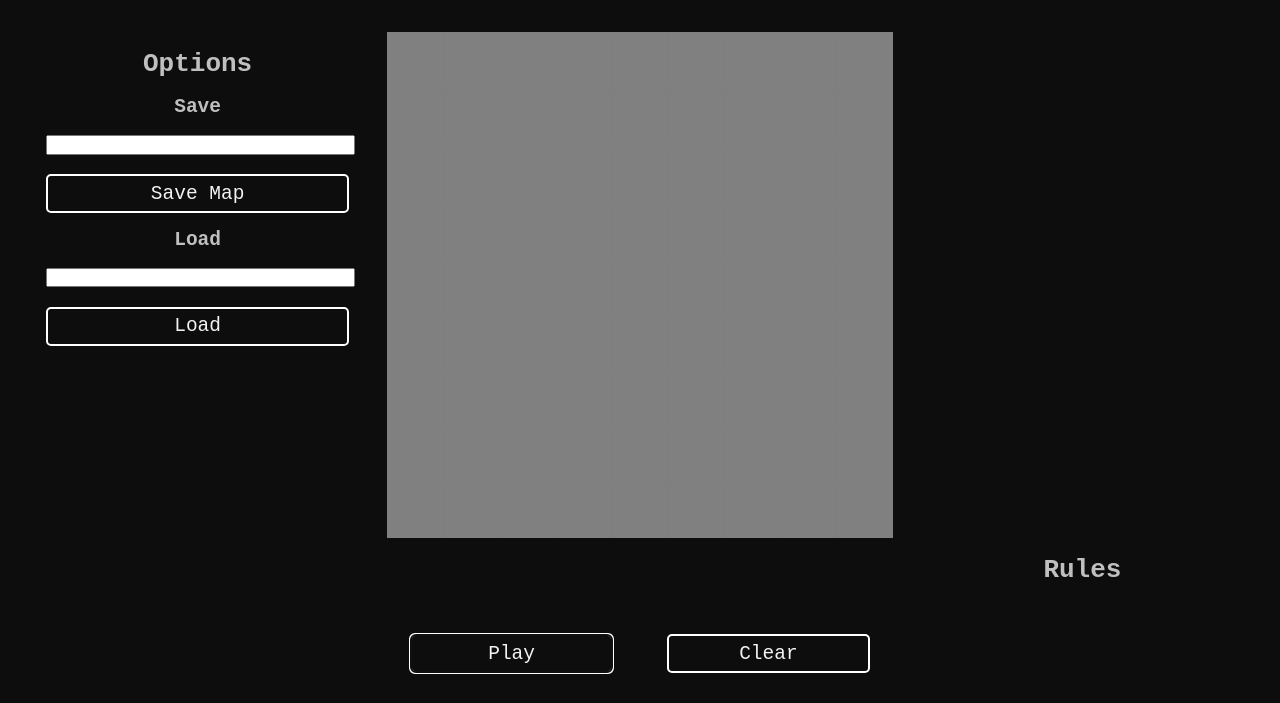
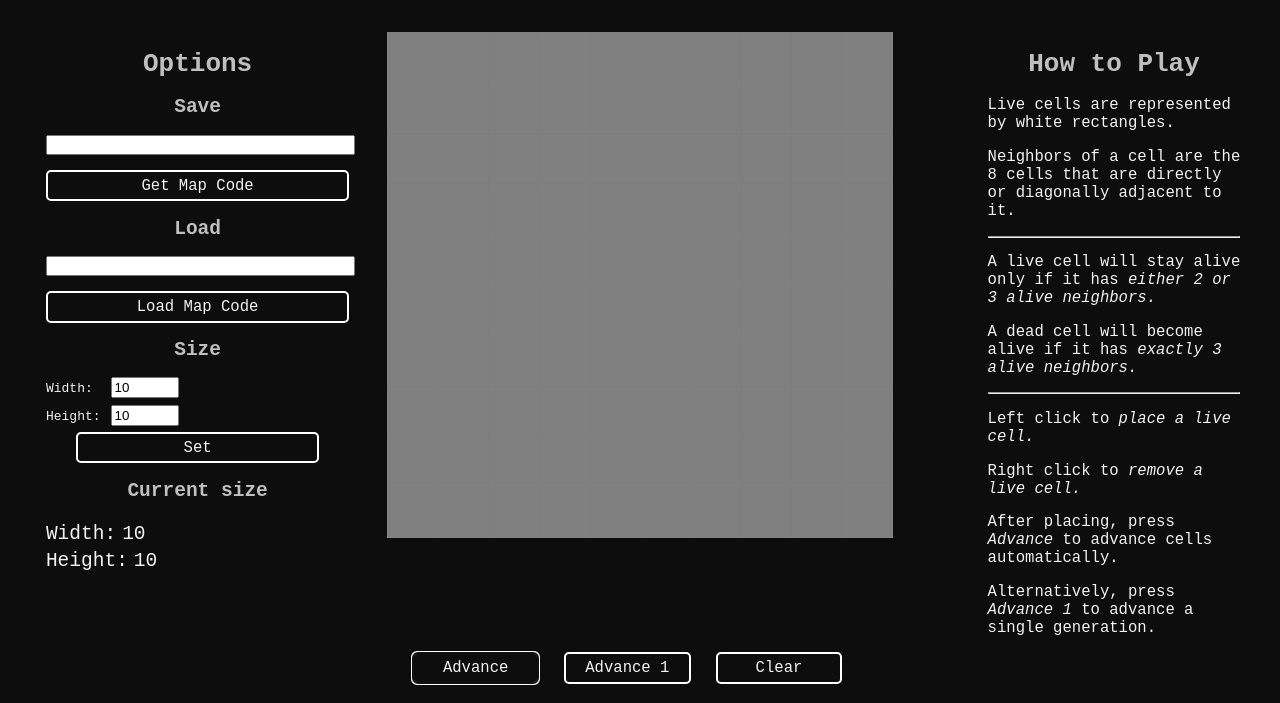
Before and after one commit to Asha20/game-of-life, a plain HTML site: page index.html in a window 1280 px wide. Shown: the part 97-800 px from the top of the page. Drawn offline with Linux system fonts and the light colour scheme.

Commit message:
Added field resizing and game rules

```diff
--- a/game_of_life.js
+++ b/game_of_life.js
@@ -4,6 +4,9 @@ var symbolMap = {
 }
 
 function generateEmptyMap(width, height) {
+    width = width > maxSize ? maxSize : width;
+    height = height > maxSize ? maxSize : height;
+
     var result = "";
     for (var y = 0; y < (height || width); y++) {
         var row = "";
@@ -76,8 +79,8 @@ Cell.prototype.update = function() {
 }
 
 function Grid(map) {
-    this.width = map.indexOf(",") - 1;
-    this.height = (map.match(/,/g) || []).length;
+    this.width = map.indexOf(",");
+    this.height = map.match(/,/g).length + 1;
     this.map = this.loadMap(map);
 }
 
@@ -110,10 +113,12 @@ Grid.prototype.validateLoadString = function(str) {
 
 Grid.prototype.loadMap = function(map) {
     if (!this.validateLoadString(map)) {
-        console.log("Didn't load invalid string.");
-        return;
+        map = generateEmptyMap(this.width, this.height);
     }
     map = map.split(",");
+
+    this.width = map[0].length;
+    this.height = map.length;
 
     var result = [];
 
@@ -189,25 +194,23 @@ Grid.prototype.stringify = function() {
     return result.slice(0, result.length - 1);
 }
 
-var bigMap = generateEmptyMap(50, 50);
-bigMap[25][25] = "o";
-bigMap[24][25] = "o";
-bigMap[24][26] = "o";
-bigMap[25][24] = "o";
-bigMap[26][25] = "o";
-
 var gridObject = new Grid(generateEmptyMap(10));
 var canvasCells = getElementByClass("canvas-cells");
 var canvasAdd = getElementByClass("canvas-add");
-var playButton = getElementByClass("button-play");
+var advanceButton = getElementByClass("button-advance");
+var advanceOnceButton = getElementByClass("button-advance-once");
 var clearButton = getElementByClass("button-clear");
 var saveButton = getElementByClass("button-save");
 var loadButton = getElementByClass("button-load");
+var setSizeButton = getElementByClass("button-set-size");
+var currentWidth = getElementByClass("current-width");
+var currentHeight = getElementByClass("current-height");
 var mode = "add";
+var maxSize = 100;
 
 function setMode(newMode) {
     if (mode == "evolve") {
-        clearInterval(playButton.interval);
+        clearInterval(advanceButton.interval);
     }
 
     mode = newMode;
@@ -234,7 +237,7 @@ function drawAddBox(event) {
     ctx.fillRect(drawX, drawY, gridObject.cellWidth, gridObject.cellHeight);
 }
 
-playButton.addEventListener("click", function(event) {
+advanceButton.addEventListener("click", function(event) {
     if (mode == "evolve") {
         setMode("add");
         this.innerHTML = "Play";
@@ -247,12 +250,19 @@ playButton.addEventListener("click", function(event) {
     setMode("evolve");
 });
 
+advanceOnceButton.addEventListener("click", function(event) {
+    if (mode == "add") {
+        gridObject.update();
+    }
+});
+
 canvasAdd.addEventListener('contextmenu', function(evt) {
   evt.preventDefault();
 }, false);
 
 canvasAdd.addEventListener("mousedown", function(event) {
     if (mode == "evolve") {
+        window.alert("Press Stop to be able to place again!");
         return;
     }
 
@@ -279,6 +289,24 @@ saveButton.addEventListener("click", function(event) {
 
 loadButton.addEventListener("click", function(event) {
     var textLoad = getElementByClass("text-load");
+    if (!textLoad.value) {
+        return;
+    }
+
     gridObject.map = gridObject.loadMap(textLoad.value);
     gridObject.draw();
 });
+
+setSizeButton.addEventListener("click", function(event) {
+    var width = getElementByClass("text-width").value;
+    var height = getElementByClass("text-height").value;
+    if (width <= 0 || height <= 0) {
+        window.alert("Invalid size!");
+        return;
+    }
+
+    gridObject = new Grid(generateEmptyMap(width, height));
+    gridObject.draw();
+    currentWidth.innerHTML = width;
+    currentHeight.innerHTML = height;
+})
--- a/index.css
+++ b/index.css
@@ -3,7 +3,7 @@ html, body {
 	background-color: rgb(13, 13, 13);
 }
 
-h1, h2, h3, h4, h5, h6, p, button {
+h1, h2, h3, h4, h5, h6, p, button, span {
 	font-family: monospace;
 }
 
@@ -11,12 +11,16 @@ h1, h2, h3, h4, h5, h6 {
 	color: rgb(191, 191, 191);
 }
 
-h1, h2 {
+h1, h2, h3 {
 	text-align: center;
 }
 
+p, span {
+	color: rgb(242, 242, 242);
+}
+
 p {
-	color: rgb(242, 242, 242);
+	font-size: 1.2em;
 }
 
 button {
@@ -25,7 +29,7 @@ button {
 	height: 2em;
 	background-color: transparent;
 	color: rgb(242, 242, 242);
-	font-size: 1.5em;
+	font-size: 1.2em;
 	box-sizing: border-box;
 }
 
@@ -44,6 +48,28 @@ button:hover {
 	margin: auto;
 }
 
+.container-size, .container-current-size {
+	width: 80%;
+	margin: auto;
+}
+
+.container-size span, .container-size input {
+	display: inline-block;
+	width: 20%;
+}
+
+.container-current-size {
+	font-size: 1.5em;
+}
+
+.container-size input {
+	margin-bottom: 0.5em;
+}
+
+.button-set-size {
+	width: 100%;
+}
+
 .container-button + .container-button {
 	margin-top: 1em;
 }
@@ -51,17 +77,14 @@ button:hover {
 .play {
 	clear: both;
 	width: 40%;
-	padding-top: 2em;
 	text-align: center;
 	margin: auto;
 }
 
-.button-play, .button-clear {
-	width: 40%;
-}
-
-.button-play {
-	margin-right: 10%;
+.button-advance, .button-advance-once, .button-clear {
+	float: left;
+	margin-left: 5%;
+	width: 25%;
 }
 
 .text-save, .text-load {
@@ -102,13 +125,13 @@ button:hover {
 	z-index: 1;
 }
 
-.presets {
+.options {
 	width: 30%;
 	float: left;
 }
 
 .rules {
-	width: 30%;
+	max-width: 25%;
 	float: right;
 }
 
--- a/index.html
+++ b/index.html
@@ -10,19 +10,42 @@
       <h1 class="title">The Game of Life</h1>
     </div>
 
-    <div class="presets">
+    <div class="options">
       <h1>Options</h1>
 
       <h2>Save</h2>
       <div class="container container-button">
         <textarea class="text-save"></textarea>
-        <button class="button-save">Save Map</button>
+        <button class="button-save">Get Map Code</button>
       </div>
 
       <h2>Load</h2>
       <div class="container container-button">
         <textarea class="text-load"></textarea>
-        <button class="button-load">Load</button>
+        <button class="button-load">Load Map Code</button>
+      </div>
+
+      <h2>Size</h2>
+      <div class="container container-size">
+        <span>Width:</span>
+        <input type="number" class="text-width" value="10">
+        <br>
+        <span>Height:</span>
+        <input type="number" class="text-height" value="10">
+        <br>
+        <div class="container container-button">
+          <button class="button-set-size">Set</button>
+        </div>
+      </div>
+
+      <h2>Current size</h2>
+      <div class="container container-current-size">
+        <span>Width:</span>
+        <span class="current-width">10</span>
+        <br>
+        <span>Height:</span>
+        <span class="current-height">10</span>
+      </div>
       </div>
 
     </div>
@@ -33,11 +56,24 @@
     </div>
 
     <div class="rules">
-      <h1>Rules</h1>
+      <h1>How to Play</h1>
+      <div class="container container-button">
+        <p>Live cells are represented by white rectangles.</p>
+        <p>Neighbors of a cell are the 8 cells that are directly or diagonally adjacent to it.</p>
+        <hr>
+        <p>A live cell will stay alive only if it has <em>either 2 or 3 alive neighbors.</em></p>
+        <p>A dead cell will become alive if it has <em>exactly 3 alive neighbors.</em></p>
+        <hr>
+        <p>Left click to <em>place a live cell.</em></p>
+        <p>Right click to <em>remove a live cell.</em></p>
+        <p>After placing, press <em>Advance</em> to advance cells automatically.</p>
+        <p>Alternatively, press <em>Advance 1</em> to advance a single generation.</p>
+      </div>
     </div>
 
     <div class="container play">
-      <button class="button-play" autofocus>Play</button>
+      <button class="button-advance" autofocus>Advance</button>
+      <button class="button-advance-once">Advance 1</button>
       <button class="button-clear">Clear</button>
     </div>
 
```
